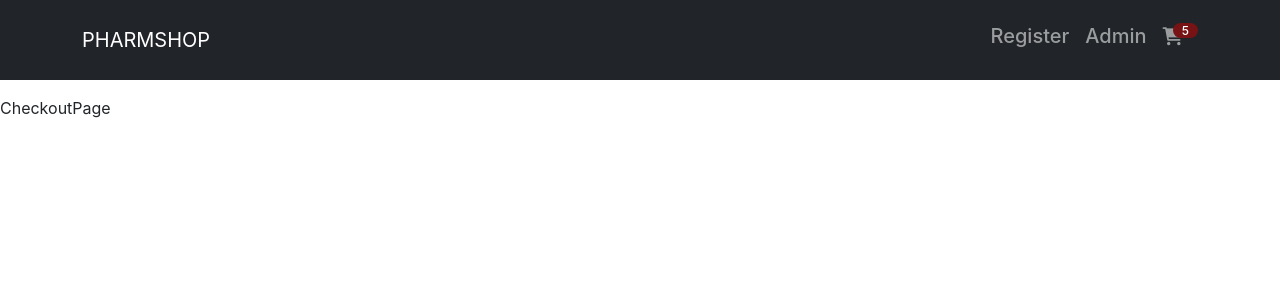
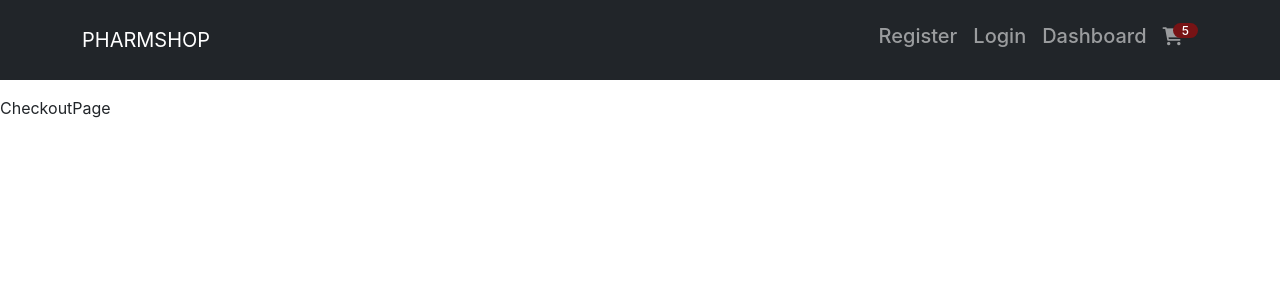
Before and after one commit to mmaksi/pharmastore, a React (Create React App) app in the folder client/: page /checkout in a window 1280 px wide. Shown: the top 300 px of the page. Built offline with nearby package versions, Linux system fonts and the light colour scheme.

Commit message:
make naming refinement

```diff
--- a/client/src/App.js
+++ b/client/src/App.js
@@ -5,7 +5,7 @@ import CategoriesPage from "./Pages/CategoriesPage";
 import Login from "./Pages/LoginPage";
 import Navigation from "./Pages/Navigation";
 import Register from "./Pages/RegisterPage";
-import Admin from "./Pages/Admin";
+import Dashboard from "./Pages/Dashboard";
 
 function App() {
   return (
@@ -14,9 +14,10 @@ function App() {
         <Route path="/" element={<Navigation />}>
           <Route index element={<CategoriesPage />} />
           <Route path="categories" element={<CategoriesPage />}></Route>
-          <Route path="categories/:categoryName" element={<Category />} />
+          <Route path="/:categoryName" element={<Category />} />
           <Route path="register" element={<Register />} />
-          <Route path="login" element={<Admin />} />
+          <Route path="login" element={<Login />} />
+          <Route path="dashboard" element={<Dashboard />} />
           <Route path="checkout" element={<Checkout />} />
         </Route>
       </Routes>
--- a/client/src/Pages/CategoriesPage.jsx
+++ b/client/src/Pages/CategoriesPage.jsx
@@ -1,5 +1,5 @@
 import { Container, Row, } from "react-bootstrap";
-import CategoryItem from "../components/CategoryItem";
+import CategoryItem from "../components/CategoriesCard";
 
 const CategoriesPage = () => {
   return (
--- a/client/src/Pages/CategoryPage.jsx
+++ b/client/src/Pages/CategoryPage.jsx
@@ -1,6 +1,9 @@
 import {Row, Col, Card} from "react-bootstrap"
+import { useParams } from "react-router-dom";
 
 const Category = () => {
+  const {categoryName} = useParams() // use it to query the database
+
   return (
     <Row xs={1} md={4} className="g-4">
       {Array.from({ length: 5 }).map((_, idx) => (
--- a/client/src/Pages/Navigation.jsx
+++ b/client/src/Pages/Navigation.jsx
@@ -2,12 +2,11 @@ import { Outlet } from "react-router-dom";
 import { Navbar, Nav, Container } from "react-bootstrap";
 import { LinkContainer } from 'react-router-bootstrap'
 import Cart from "../components/Cart";
-import "./Navigation.scss"
 
 const Navigation = () => {
   return (
     <>
-      <Navbar className="navigation p-3 mb-3" bg="dark" variant="dark" sticky="top">
+      <Navbar className="p-3 mb-3" bg="dark" variant="dark" sticky="top">
         <Container>
           <Navbar.Brand href="/">PHARMSHOP</Navbar.Brand>
           <Nav className="ms-auto">
@@ -16,7 +15,11 @@ const Navigation = () => {
             </LinkContainer>
 
             <LinkContainer to="/login">
-              <Nav.Link className="h5">Admin</Nav.Link>
+              <Nav.Link className="h5">Login</Nav.Link>
+            </LinkContainer>
+
+            <LinkContainer to="/dashboard">
+              <Nav.Link className="h5">Dashboard</Nav.Link>
             </LinkContainer>
 
             <Navbar.Text className="h5 ps-2">
--- a/client/src/Pages/Navigation.scss
+++ /dev/null
@@ -1,3 +0,0 @@
-.navigation {
-    z-index: 999 !important;
-}
--- a/client/src/components/CategoryItem.jsx
+++ b/client/src/components/CategoriesCard.jsx
@@ -1,13 +1,13 @@
 import { useNavigate } from "react-router-dom";
 import { Col, Card, Button } from "react-bootstrap";
-import "./categoryItem.scss";
+import "./CategoriesCard.scss";
 
 const CategoryItem = ({ title, img }) => {
   const navigate = useNavigate();
 
   const shopHandler = () => {
-    navigate(`/categories/${title.toLocaleLowerCase()}`)
-  }
+    navigate(`/${title.toLocaleLowerCase()}`);
+  };
 
   return (
     <Col>
@@ -20,7 +20,14 @@ const CategoryItem = ({ title, img }) => {
           >
             {title}
           </Card.Title>
-          <Button className="categoryItem__button" variant="outline-light" size="lg" onClick={shopHandler}>SHOP DRUGS</Button>
+          <Button
+            className="categoryItem__button"
+            variant="outline-light"
+            size="lg"
+            onClick={shopHandler}
+          >
+            SHOP DRUGS
+          </Button>
         </Card.ImgOverlay>
       </Card>
     </Col>
```
Also changed, not shown: client/src/Pages/Dashboard.jsx (renamed from client/src/Pages/Admin.jsx), client/src/components/CategoriesCard.scss (renamed from client/src/components/categoryItem.scss).
